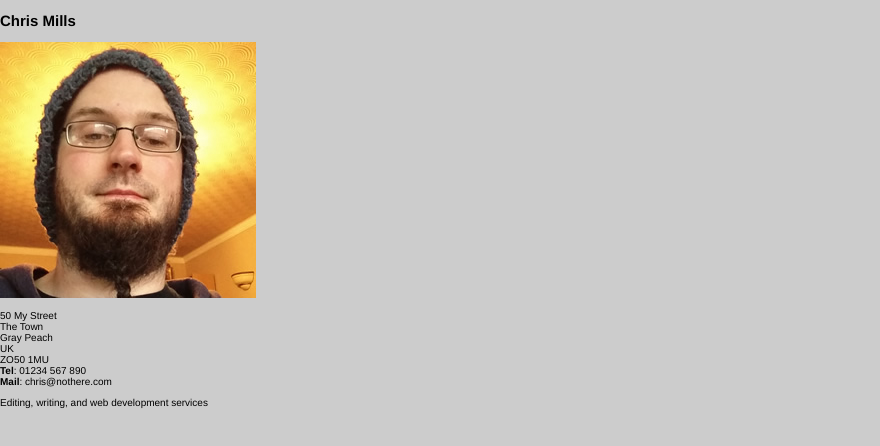
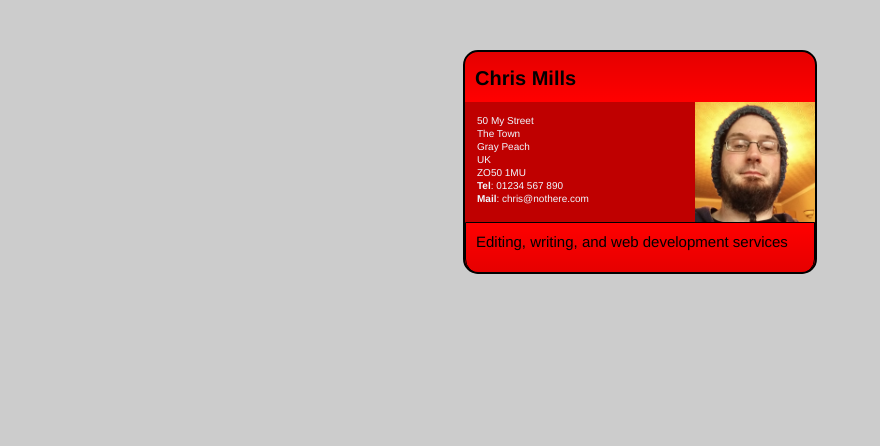
Before and after one commit to akarshgangwar/CSS-Assignment_2, a plain HTML site: page index.html in a window 1280 px wide. Shown: the whole page, without its empty margins (0-880 px from the left). Drawn offline with Linux system fonts and the light colour scheme.

Commit message:
style completed

```diff
--- a/style.css
+++ b/style.css
@@ -14,30 +14,66 @@ body {
   /* .card article img
   .card footer
   .card header
-  .card
-   */
+  .card */
+
   /* Rulesets to be matched up with selectors */
 
-  {
+  .card{
     width: 35em;
     height: 22em;
     margin: 5em auto;
-    background-colour: red;
+    background-color: red;
     border: 0.2em solid black;
     border-radius: 1.5em;
   }
 
-  {
+  .card header{
     background-image: linear-gradient(to bottom,rgba(0,0,0,0.1), rgba(0,0,0,0));
     border-radius: 1.5em 1.5em 0 0;
   }
 
-  {
+  .card footer{
     background-image: linear-gradient(to bottom,rgba(0,0,0,0), rgba(0,0,0,0.1));
     border-radius: 0 0 1.5em 1.5em;
+    border: 1px solid black;
   }
 
-  {
-    max-height: 100%
+
+  .card article img{
+    max-height: 100%;
     float: right;
   }
+
+  /* new changes */
+
+  .card header, .card footer {
+    height: 3em;
+    padding: 1em;
+  }
+  .card h2, .card p {
+    margin: 0;
+  }
+
+
+  .card article {
+    height: 12em;
+    background-color: rgba(0,0,0,0.25);
+
+  }
+
+  .card article p{
+    padding: 12px;
+    color: aliceblue;
+    font-size: 1em;
+    line-height: 1.3;
+  }
+  .card h2{
+    font-size: 2em;
+    line-height: 1.6;
+  }
+  .card footer p {
+
+    font-size: 1.5em;
+    font-weight: 500;
+
+}
```
